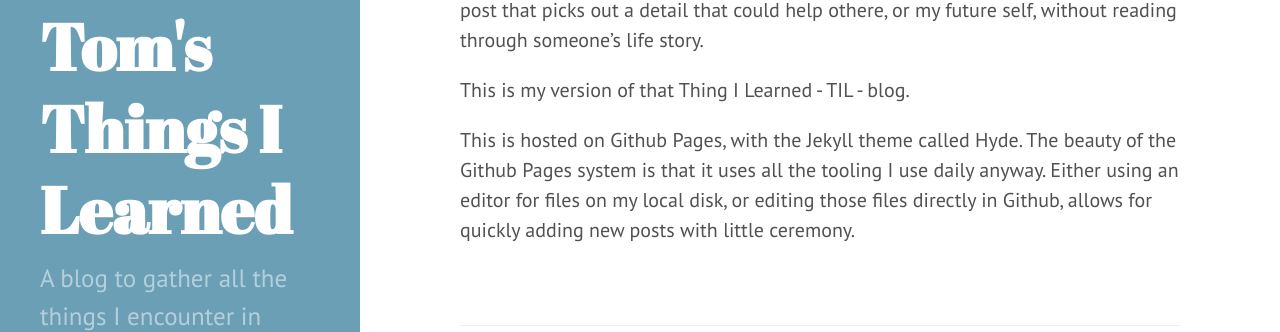
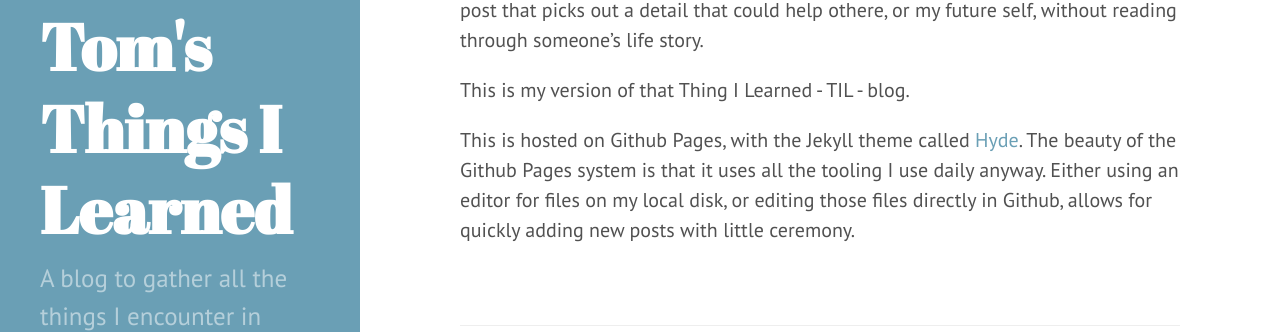
Before and after one commit to tomfakes/tomfakes.github.io, a Jekyll site: the page built from _posts/2024-05-27-introducing -tom-fakes-til.md, in a window 1280 px wide. Shown: the part 275-607 px from the top of the page. Built offline with Jekyll 4.4.1, drawn with Linux system fonts in a browser that asks for light colours; Markdown is read by kramdown in place of the engine named in the settings; part of the change alters nothing that is shown.

Commit message:
Update 2024-05-27-introducing -tom-fakes-til.md

```diff
--- a/_posts/2024-05-27-introducing -tom-fakes-til.md
+++ b/_posts/2024-05-27-introducing -tom-fakes-til.md
@@ -9,6 +9,6 @@ short, post that picks out a detail that could help othere, or my future self, w
 
 This is my version of that Thing I Learned - TIL - blog.
 
-This is hosted on Github Pages, with the Jekyll theme called Hyde.  The beauty of the Github Pages system is that it uses all
-the tooling I use daily anyway.  Either using an editor for files on my local disk, or editing those files directly in Github,
+This is hosted on Github Pages, with the Jekyll theme called [Hyde](https://github.com/poole/hyde).  The beauty of the Github Pages system is
+that it uses all the tooling I use daily anyway.  Either using an editor for files on my local disk, or editing those files directly in Github,
 allows for quickly adding new posts with little ceremony.
```
